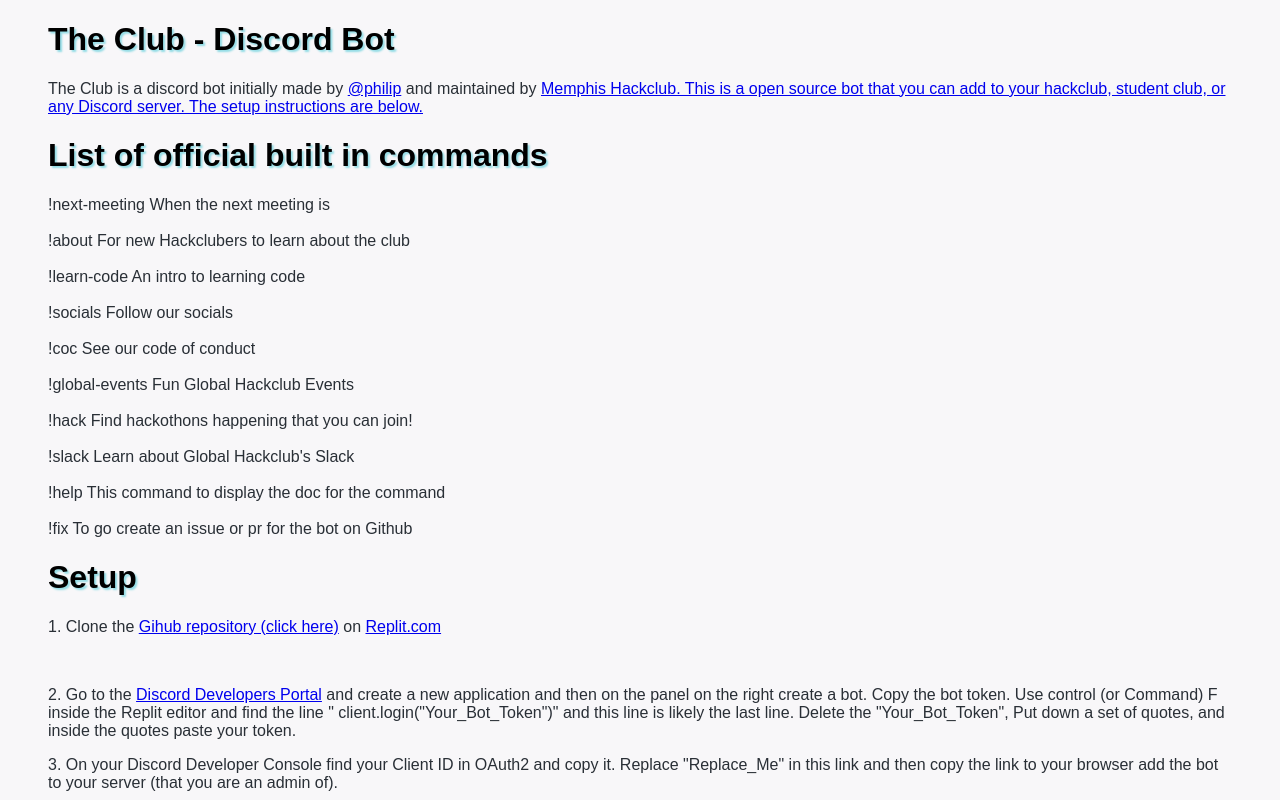
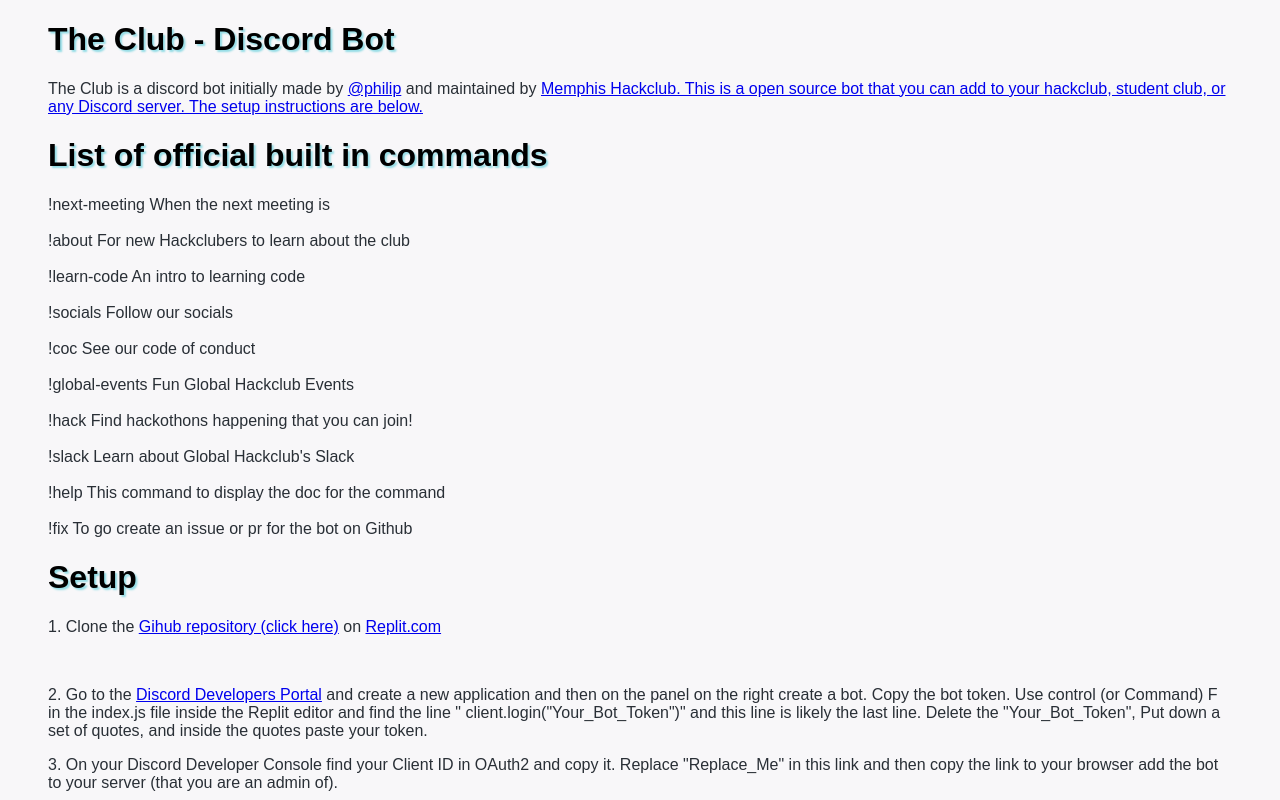
Before and after one commit to Memphis-Hackclub/the-club-discord-bot, a plain HTML site: page index.html in a window 1280 px wide. Shown: the top 800 px of the page. Drawn offline with Linux system fonts and the light colour scheme; a web font is replaced by a local one.

Commit message:
instruction update

```diff
--- a/index.html
+++ b/index.html
@@ -112,7 +112,7 @@
 
     <h1>Setup</h1>
     <p>1. Clone the <a href="https://github.com/Memphis-Hackclub/the-club-discord-bot" , target="_blank">Gihub repository (click here)</a> on <a href="https://replit.com" target="_blank">Replit.com</a></p><br>
-    <p>2. Go to the <a href="https://discord.com/developers/" target="_blank">Discord Developers Portal</a> and create a new application and then on the panel on the right create a bot. Copy the bot token. Use control (or Command) F inside the Replit editor and find the line "
+    <p>2. Go to the <a href="https://discord.com/developers/" target="_blank">Discord Developers Portal</a> and create a new application and then on the panel on the right create a bot. Copy the bot token. Use control (or Command) F in the index.js file inside the Replit editor and find the line "
 client.login("Your_Bot_Token")" and this line is likely the last line. Delete the
 "Your_Bot_Token", Put down a set of quotes, and inside the quotes paste your token. </p>
 <p>3. On your Discord Developer Console find your Client ID in OAuth2 and copy it. Replace "Replace_Me" in this link and then copy the link to your browser add the bot to your server (that you are an admin of).</p>
```
